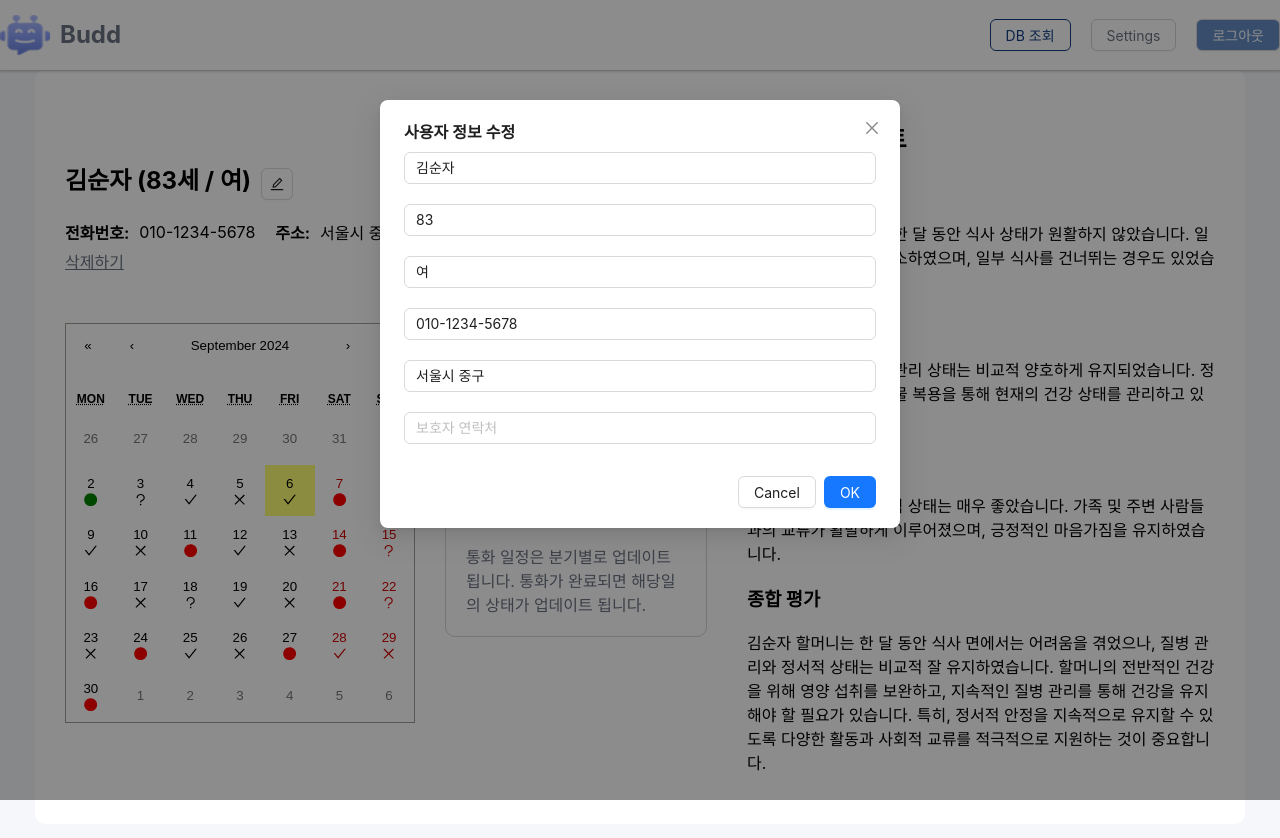
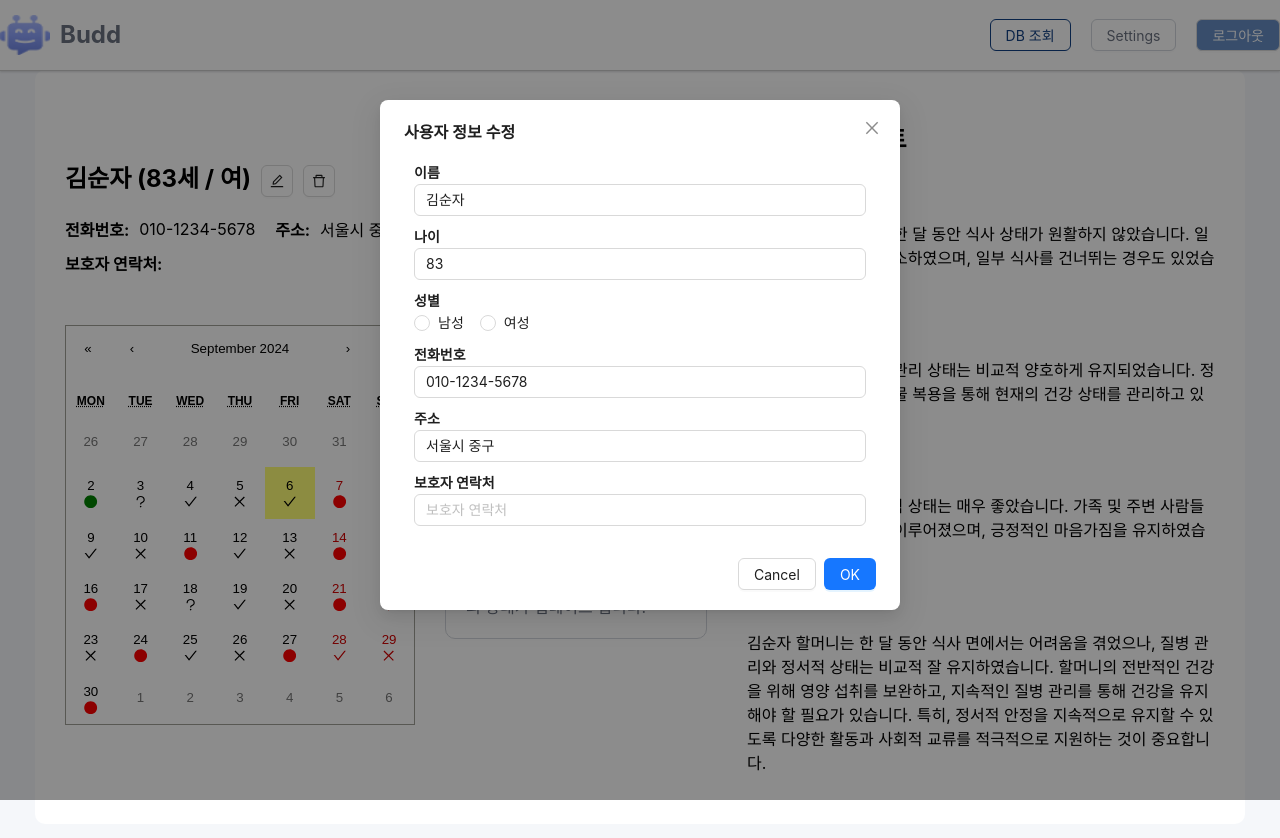
Before and after one commit to Jieuneenee/Budd-client, a React (Vite) app: page /user/1 in a window 1280 px wide. Both pictures are taken after a click on the button 277 px from the left and 183 px from the top of the page. Shown: the top 838 px of the page. Built offline with nearby package versions, Linux system fonts and the light colour scheme.

Commit message:
feat: UserDetailPage

```diff
--- a/src/pages/UserDetailPage.jsx
+++ b/src/pages/UserDetailPage.jsx
@@ -5,17 +5,17 @@ import "react-calendar/dist/Calendar.css";
 import { CONTAINER_WIDTH, HEADER_HEIGHT } from "../utils/layouts";
 import Header from "../components/Header";
 import { GRAY } from "../utils/colors";
-import { FaCircle, FaTimes, FaRegCircle } from "react-icons/fa";
+import { FaCircle } from "react-icons/fa";
 import mockData from "../constants/json/user_detail_sample.json";
 import { format } from "date-fns";
-import { Button, Modal, Input } from "antd";
+import { Button, Modal, Input, Radio } from "antd";
 import {
   CheckOutlined,
   QuestionOutlined,
   CloseOutlined,
   EditOutlined,
+  DeleteOutlined
 } from "@ant-design/icons";
-import Report from "../assets/icons/report.png";
 
 const UserDetailPage = () => {
   const user_detail = mockData[0].user_detail;
@@ -84,7 +84,6 @@ const UserDetailPage = () => {
   const handleDeleteOk = () => {
     console.log("User deleted");
     setIsDeleteModalVisible(false);
-    // 실제 삭제 처리를 여기에 추가하세요 (API 요청 등)
   };
 
   const handleDeleteCancel = () => {
@@ -104,8 +103,14 @@ const UserDetailPage = () => {
                 onClick={showModal}
                 style={{ marginLeft: "10px" }}
               />
+              <Button
+                icon={<DeleteOutlined />}
+                onClick={showDeleteModal}
+                style={{ marginLeft: "10px" }}
+              />
             </h2>
             <InfoRow>
+              <InfoRowContainer>
               <InfoItem>
                 <Label>전화번호:</Label>
                 <Value>{phoneNumber}</Value>
@@ -114,12 +119,12 @@ const UserDetailPage = () => {
                 <Label>주소:</Label>
                 <Value>{address}</Value>
               </InfoItem>
+              </InfoRowContainer>
               <InfoItem>
                 <Label>보호자 연락처:</Label>
                 <Value>{guardianContact}</Value>
               </InfoItem>
             </InfoRow>
-            <DeleteLink onClick={showDeleteModal}>삭제하기</DeleteLink>
           </UserInfo>
 
           <CalendarWrapper>
@@ -167,46 +172,52 @@ const UserDetailPage = () => {
         </ReportContainer>
       </Container>
 
-      {/* 수정 모달 */}
-      <Modal
+      <ModalContainer
         title="사용자 정보 수정"
         open={isModalVisible}
         onOk={handleOk}
         onCancel={handleCancel}
       >
+        <Label>이름</Label>
         <ModalInput
           placeholder="이름"
           value={name}
           onChange={(e) => setName(e.target.value)}
         />
+        <Label>나이</Label>
         <ModalInput
           placeholder="나이"
           value={age}
           onChange={(e) => setAge(e.target.value)}
         />
-        <ModalInput
-          placeholder="성별"
+        <Label>성별</Label>
+        <StyledRadioGroup
+          onChange={(e) => setGender(e.target.value)}
           value={gender}
-          onChange={(e) => setGender(e.target.value)}
-        />
+        >
+          <Radio value="남성">남성</Radio>
+          <Radio value="여성">여성</Radio>
+        </StyledRadioGroup>
+        <Label>전화번호</Label>
         <ModalInput
           placeholder="전화번호"
           value={phoneNumber}
           onChange={(e) => setPhoneNumber(e.target.value)}
         />
+        <Label>주소</Label>
         <ModalInput
           placeholder="주소"
           value={address}
           onChange={(e) => setAddress(e.target.value)}
         />
+        <Label>보호자 연락처</Label>
         <ModalInput
           placeholder="보호자 연락처"
           value={guardianContact}
           onChange={(e) => setGuardianContact(e.target.value)}
         />
-      </Modal>
+      </ModalContainer>
 
-      {/* 삭제 확인 모달 */}
       <Modal
         title="사용자 삭제"
         open={isDeleteModalVisible}
@@ -290,8 +301,7 @@ const IconContainer = styled.div`
 
 const InfoRow = styled.div`
   display: flex;
-  flex-direction: row;
-  gap: 20px;
+  flex-direction: column;
 `;
 
 const InfoItem = styled.div`
@@ -307,12 +317,6 @@ const Label = styled.div`
 
 const Value = styled.div``;
 
-const DeleteLink = styled.div`
-  color: ${GRAY.DARK};
-  text-decoration: underline;
-  cursor: pointer;
-  margin-top: 5px;
-`;
 
 const ReportContainer = styled.div`
   justify-content: start;
@@ -323,7 +327,25 @@ const ReportContainer = styled.div`
 `;
 
 const ModalInput = styled(Input)`
-  margin-bottom: 20px;
+margin-bottom: 10px;
+`;
+
+const InfoRowContainer = styled.div`
+  display: flex;
+  flex-direction: row;
+  gap: 20px;
+  margin-bottom: 10px;
+`
+
+const ModalContainer = styled(Modal)`
+  .ant-modal-body {
+    padding: 10px;
+    gap: 20px;
+  }
+
+`
+const StyledRadioGroup = styled(Radio.Group)`
+  margin-bottom: 10px;
 `;
 
 export default UserDetailPage;
```
